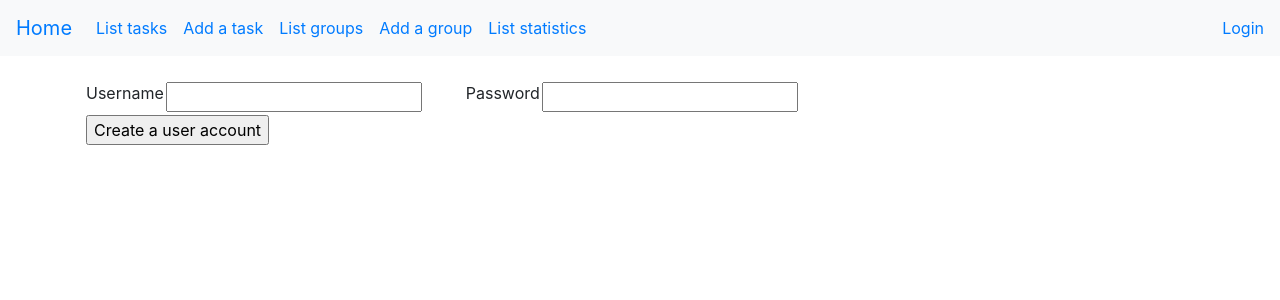
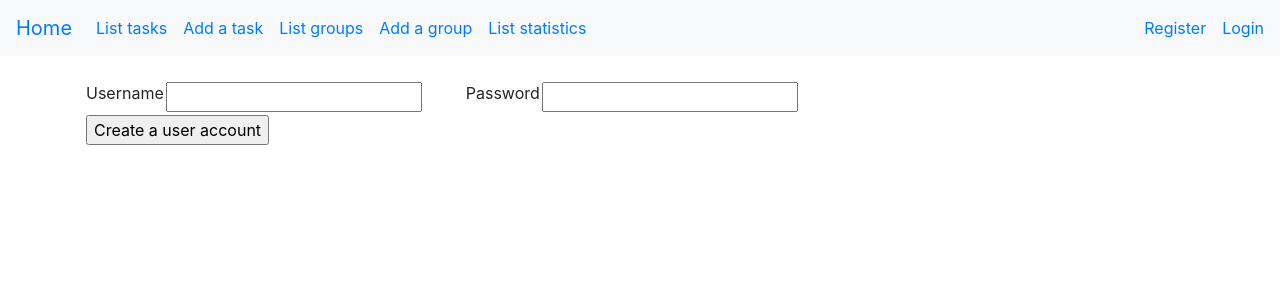
Before and after one commit to RamiBL/Muistilista, a Flask app: page /auth/new/ in a window 1280 px wide. Shown: the top 300 px of the page. Run offline with Flask 2, Linux system fonts and the light colour scheme; parts of the project's set-up code (start-up, migrations or seed data) failed here and were passed over; some libraries are stand-ins or nearby versions.

Commit message:
Registration button added

```diff
--- a/application/templates/layout.html
+++ b/application/templates/layout.html
@@ -35,7 +35,8 @@
     {% if current_user.is_authenticated %}
     <a href="{{ url_for('auth_logout') }}">Hello {{ current_user.name }} -- Logout</a>
     {% else %}
-    <a href="{{ url_for('auth_login') }}">Login</a>
+        <a href="{{ url_for('new_user_form') }}" style="margin-right:1em">Register</a>
+        <a href="{{ url_for('auth_login') }}">Login</a>
     {% endif %}
         </div>
 </div>
```
